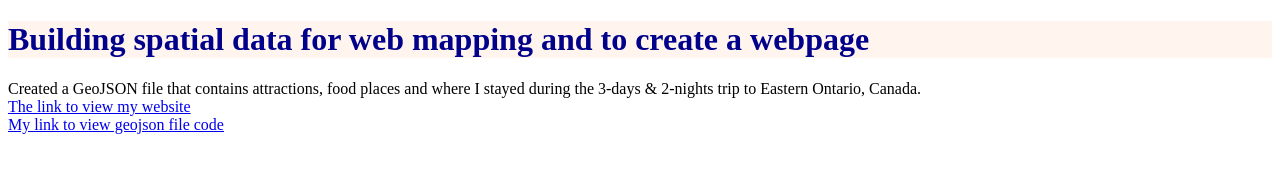
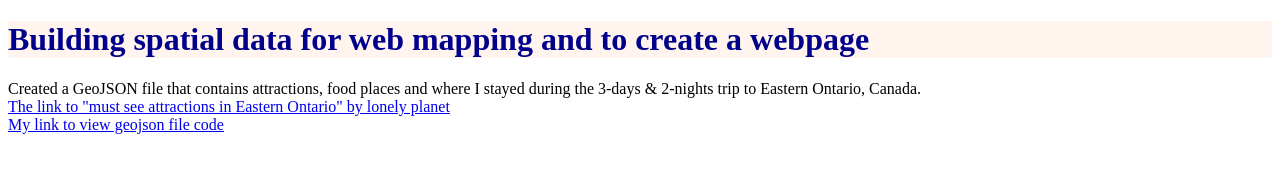
Before and after one commit to ireo00/ggr472-lab1, a plain HTML site: page index.html in a window 1280 px wide. Drawn offline with Linux system fonts and the light colour scheme.

Commit message:
Update link

```diff
--- a/index.html
+++ b/index.html
@@ -11,7 +11,7 @@
     <h1>Building spatial data for web mapping and to create a webpage</h1>
     <p>Created a GeoJSON file that contains attractions, food places and where I stayed during the 3-days & 2-nights trip to Eastern Ontario, Canada.
         <br>
-        <a href=”https://ireo00.github.io/ggr472-lab-one/”>The link to view my website</a>
+        <a href="https://www.lonelyplanet.com/canada/eastern-ontario/attractions">The link to "must see attractions in Eastern Ontario" by lonely planet</a>
         <br>
         <a href="EasternOntario.geojson">My link to view geojson file code</a>
     </p>
```
